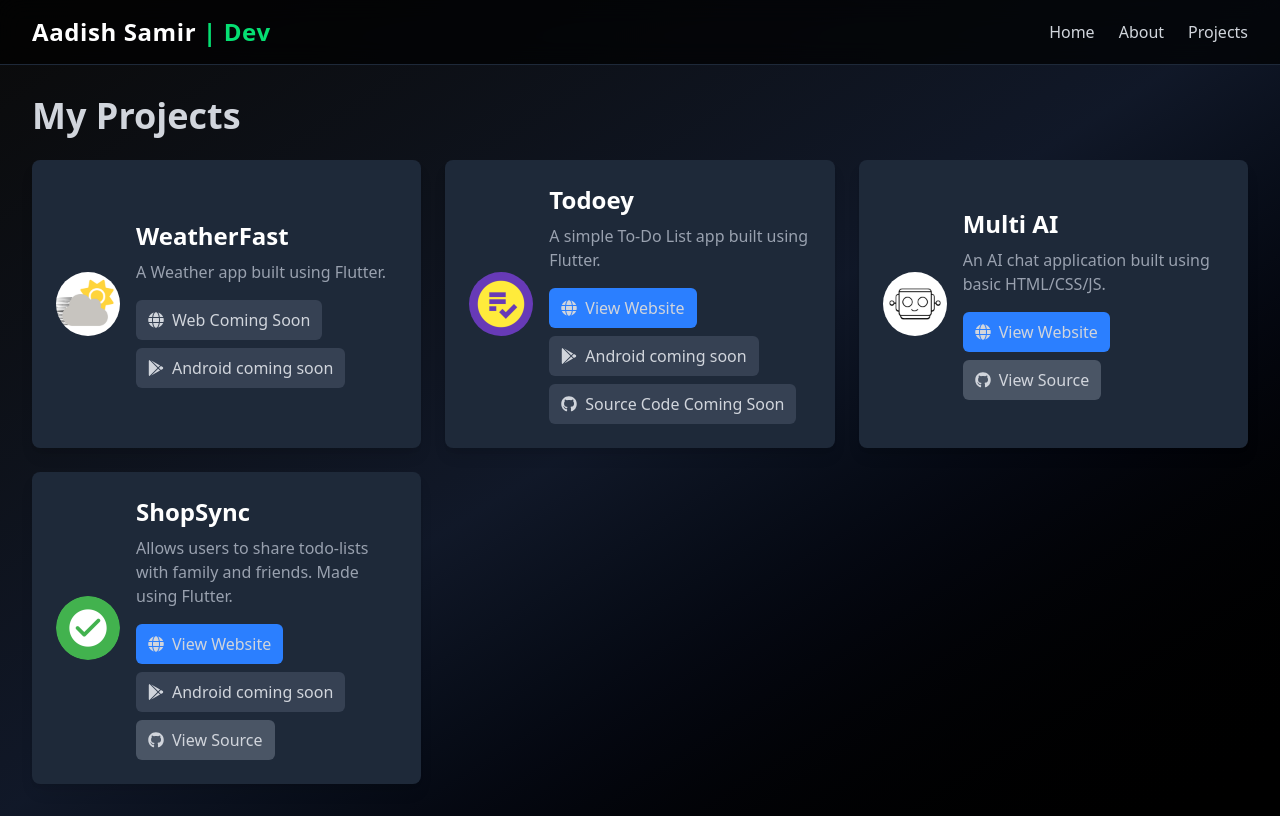
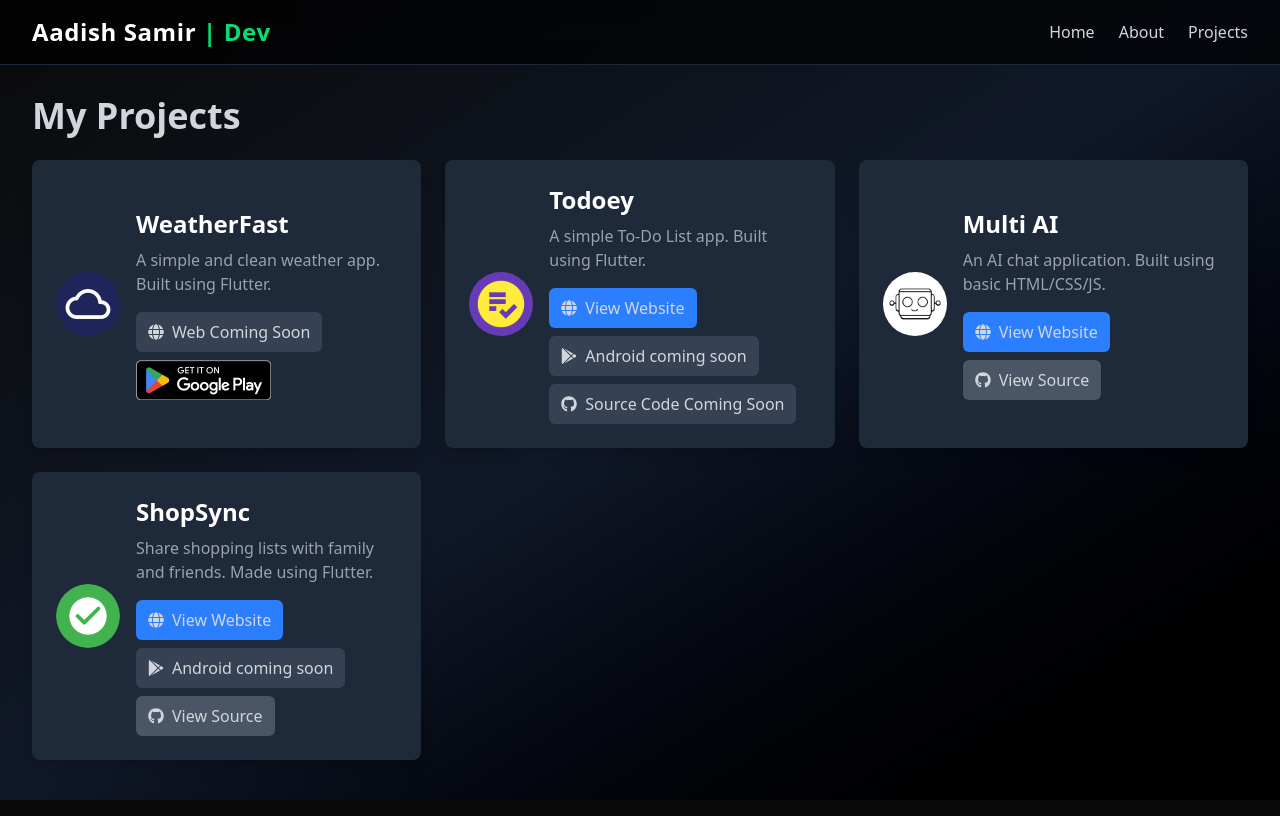
Before and after one commit to aadishsamir123/aadishsamir, a React (Vite) app: page /projects in a window 1280 px wide. Built offline with nearby package versions, Linux system fonts and the light colour scheme.

Commit message:
Added WeatherFast Play Store; Changed WeatherFast App Icon; Changed Google Play Badge to new design

```diff
--- a/src/App.jsx
+++ b/src/App.jsx
@@ -84,7 +84,7 @@ const ProjectCard = ({
             className={`h-10 flex items-center gap-2 px-3 rounded-md ${
               links.web.comingSoon
                 ? 'bg-gray-700 cursor-not-allowed'
-                : 'bg-blue-500 hover:bg-blue-600'
+                : 'bg-blue-500 hover:bg-blue-600 cursor-pointer'
             } transition-colors text-sm sm:text-base`}
             disabled={links.web.comingSoon}
             onClick={() => links.web.url && window.open(links.web.url, '_blank')}
@@ -192,16 +192,16 @@ const Projects = () => (
     <div className="grid gap-6 sm:grid-cols-1 md:grid-cols-2 lg:grid-cols-3">
       <ProjectCard
         title="WeatherFast"
-        description="A Weather app built using Flutter."
+        description="A simple and clean weather app. Built using Flutter."
         icon="/assets/appicons/weatherfast.png"
         links={{
           web: { comingSoon: true },
-          playStore: { comingSoon: true },
+          playStore: { url: 'https://play.google.com/store/apps/details?id=com.aadishsamir.weatherfast' },
         }}
       />
       <ProjectCard
         title="Todoey"
-        description="A simple To-Do List app built using Flutter."
+        description="A simple To-Do List app. Built using Flutter."
         icon="/assets/appicons/todoey.png"
         links={{
           web: { url: 'https://as-todoey.pages.dev' },
@@ -211,7 +211,7 @@ const Projects = () => (
       />
       <ProjectCard
         title="Multi AI"
-        description="An AI chat application built using basic HTML/CSS/JS."
+        description="An AI chat application. Built using basic HTML/CSS/JS."
         icon="/assets/appicons/multi_ai.png"
         links={{
           web: { url: 'https://as-multi-ai.pages.dev' },
@@ -220,7 +220,7 @@ const Projects = () => (
       />
       <ProjectCard
         title="ShopSync"
-        description="Allows users to share todo-lists with family and friends. Made using Flutter."
+        description="Share shopping lists with family and friends. Made using Flutter."
         icon="/assets/appicons/shopsync.png"
         links={{
           web: { url: 'https://as-shopsync.pages.dev' },
```
Also changed, not shown: public/assets/appicons/weatherfast.png, public/assets/google-play-badge.png.
